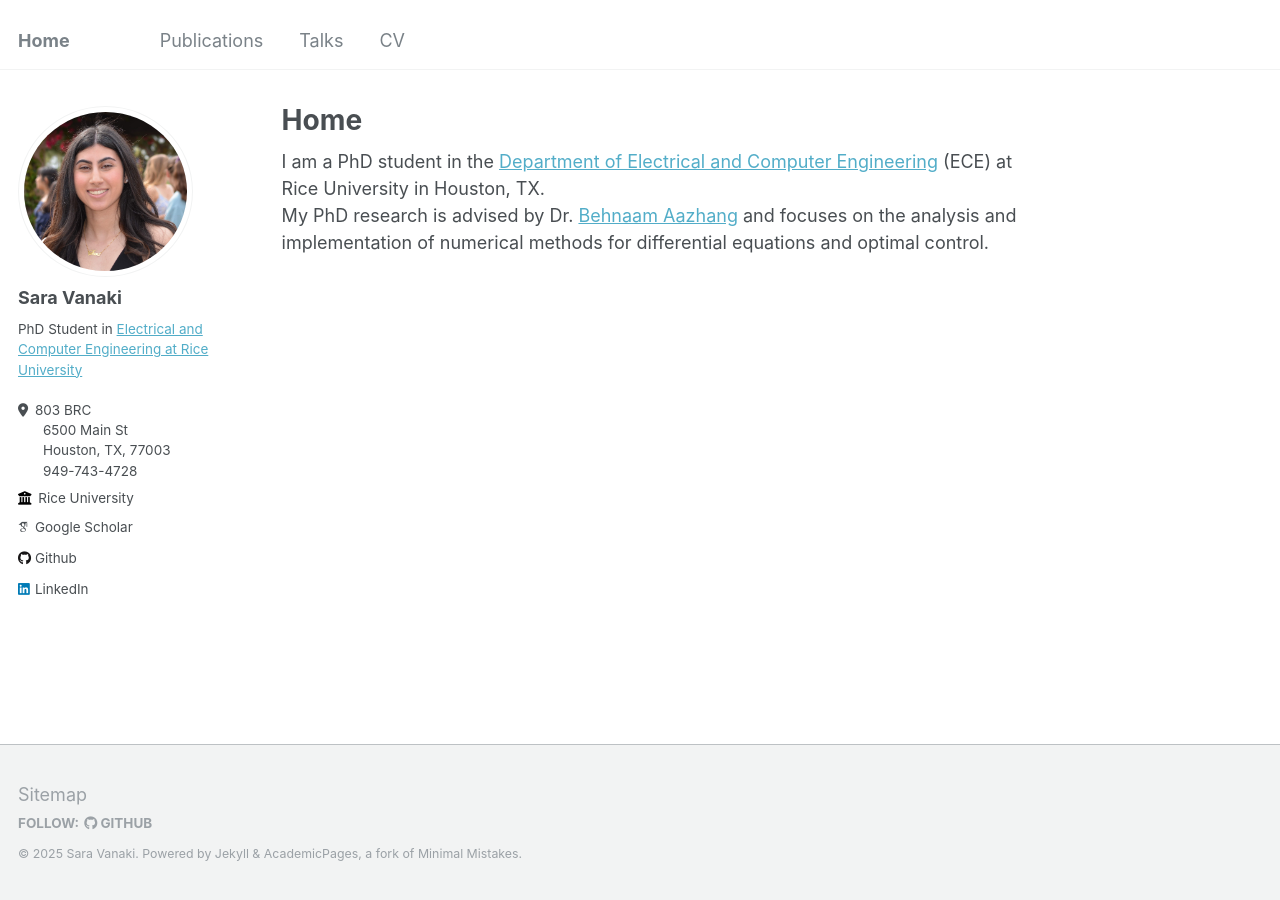
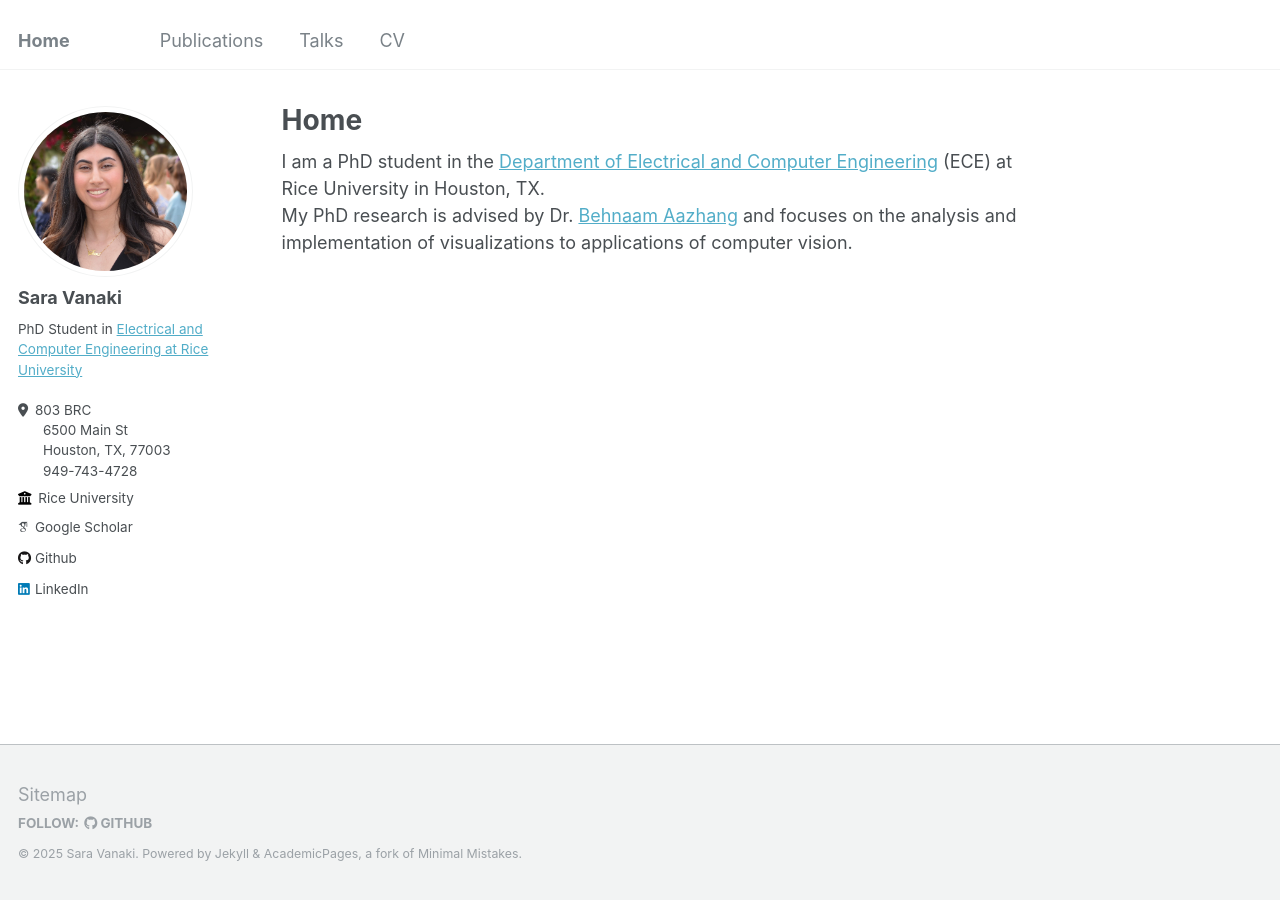
Before and after one commit to svanaki1/Sara-Vanaki, a Jekyll site: the page built from _pages/about.md, in a window 1280 px wide. Built offline with Jekyll 4.4.1, drawn with Linux system fonts in a browser that asks for light colours; some web fonts are replaced.

Commit message:
Update about.md

```diff
--- a/_pages/about.md
+++ b/_pages/about.md
@@ -8,4 +8,4 @@ redirect_from:
 ---
 
 I am a PhD student in the [Department of Electrical and Computer Engineering](https://eceweb.rice.edu) (ECE) at Rice University in Houston, TX.
-My PhD research is advised by Dr. [Behnaam Aazhang](https://aaz.rice.edu/) and focuses on the analysis and implementation of numerical methods for differential equations and optimal control.
+My PhD research is advised by Dr. [Behnaam Aazhang](https://aaz.rice.edu/) and focuses on the analysis and implementation of visualizations to applications of computer vision.
```
